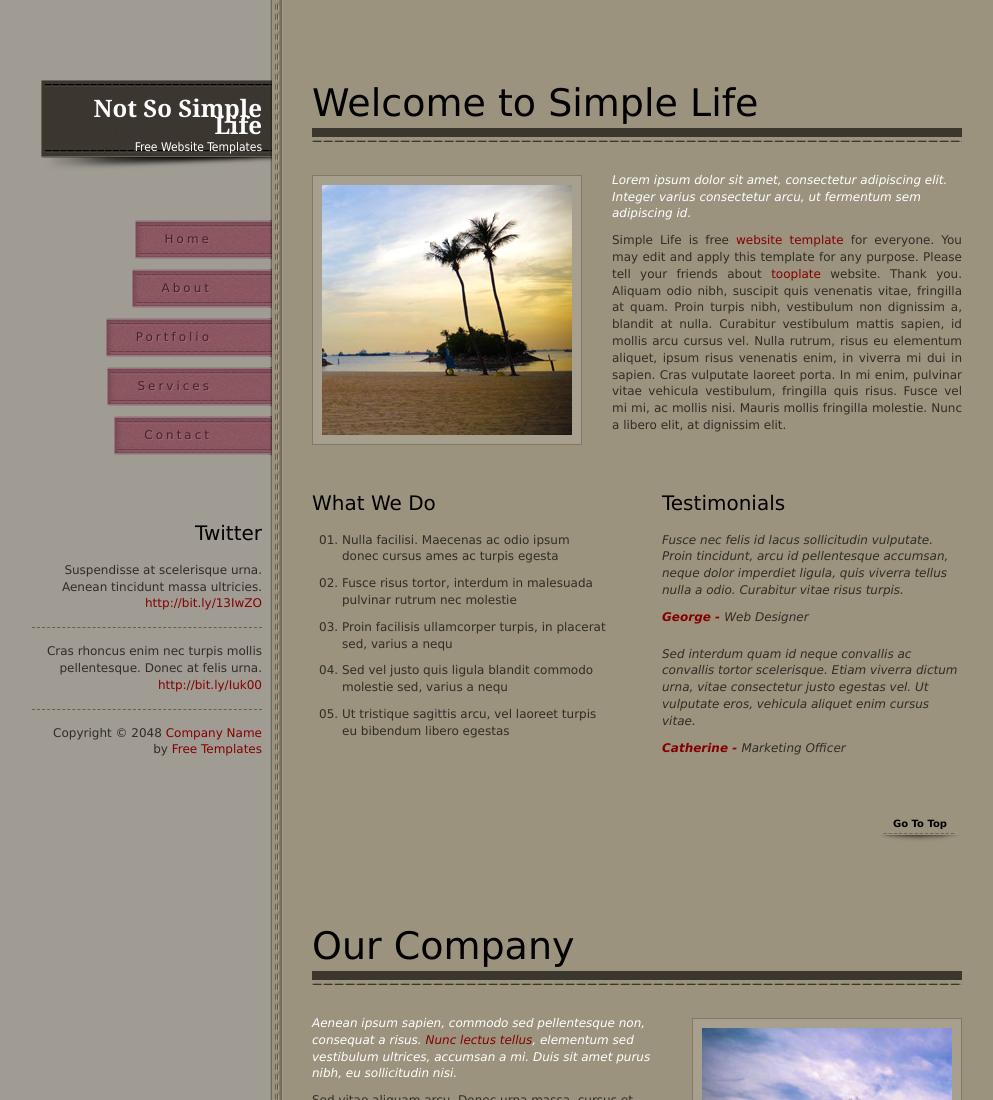
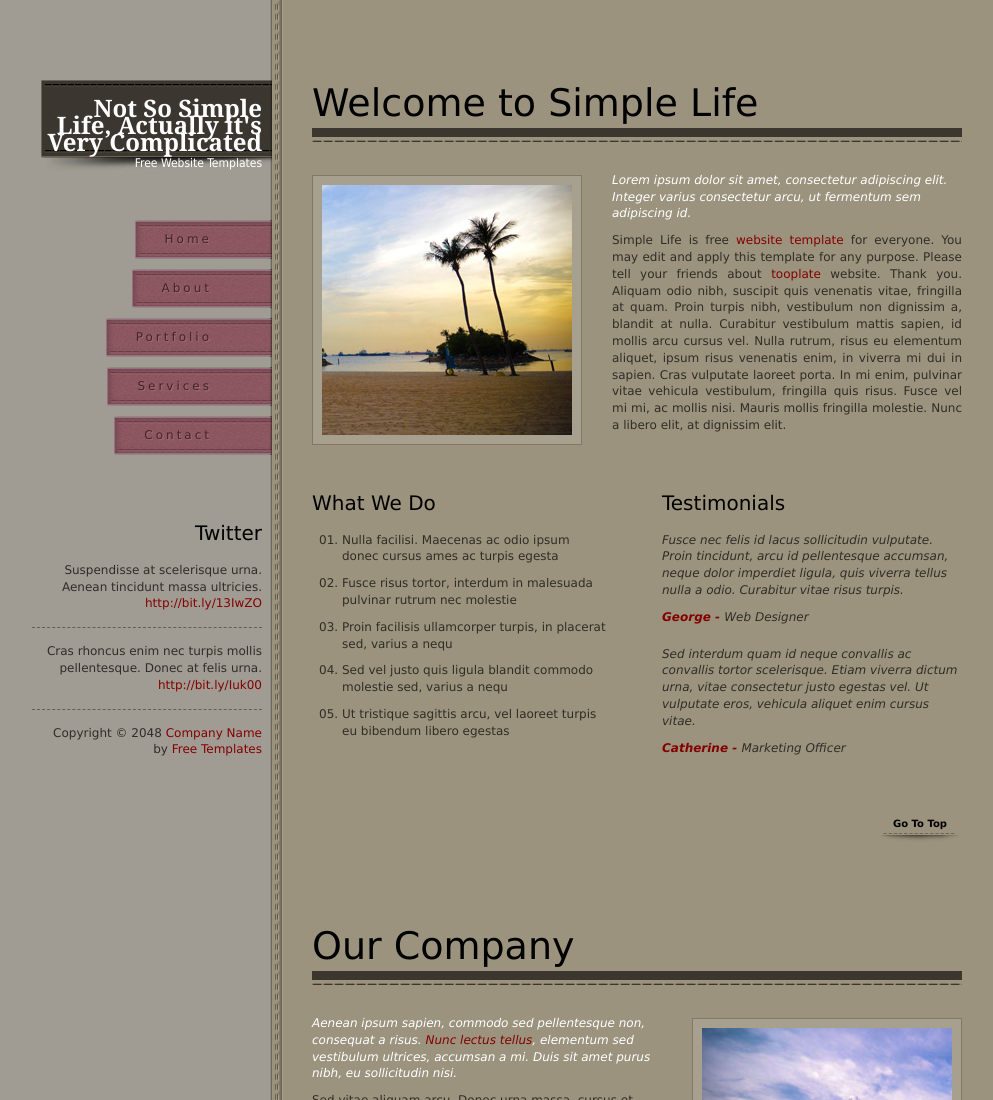
Before and after one commit to mhmdksh/apache-docker, a plain HTML site: page public-html/index.html in a window 1280 px wide. Shown: the top 1100 px of the page, without its empty margins (128-1121 px from the left). Drawn offline with Linux system fonts and the light colour scheme.

Commit message:
Changed Title of Site

```diff
--- a/public-html/index.html
+++ b/public-html/index.html
@@ -24,7 +24,7 @@ $.localScroll();
 <body>
 	<div id="tooplate_wrapper">
 		<div id="tooplate_sidebar">
-			<div id="site_title"><a href="#">Not So Simple Life<span>Free Website Templates</span></a></div>
+			<div id="site_title"><a href="#">Not So Simple Life, Actually it's Very Complicated<span>Free Website Templates</span></a></div>
 			<div id="tooplate_menu">
 				<ul>
 					<li><a href="#home" class="home"><span></span>Home</a></li>
```
